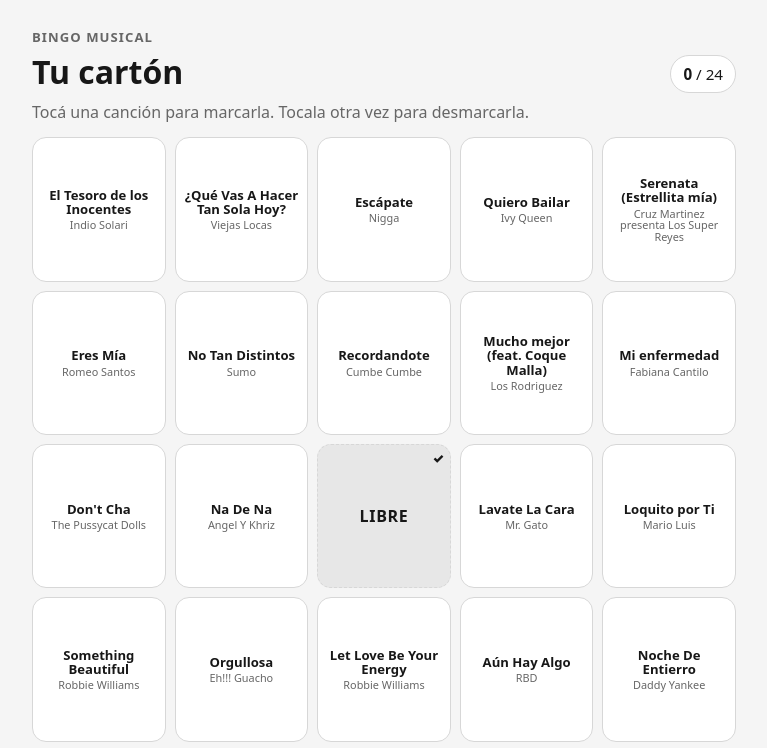
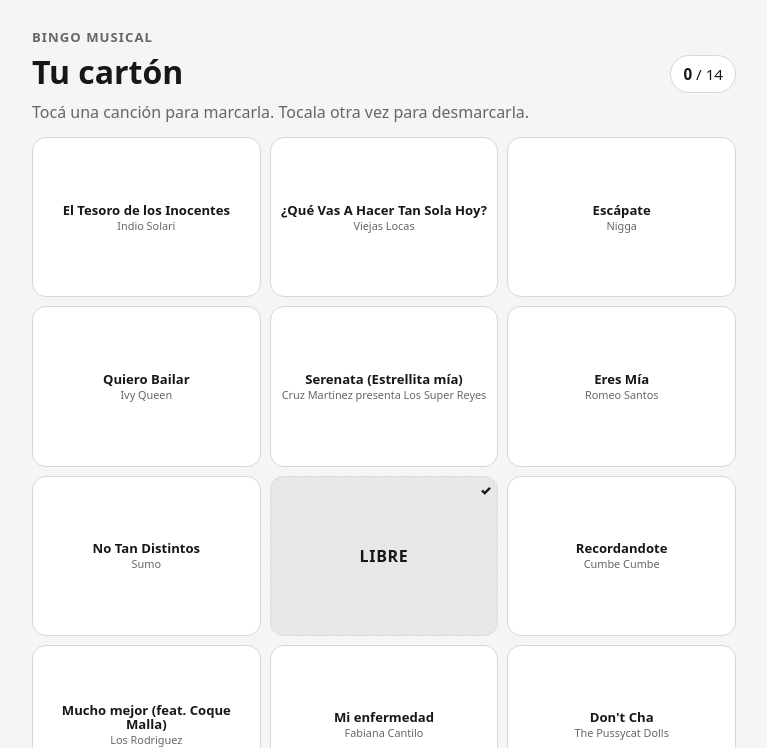
Before and after one commit to melisabeatriz/bingo-musical, a plain HTML site: page index.html in a window 1280 px wide. Both pictures are taken after a click on the button "Generar mi cartón". Shown: the top 748 px of the page, without its empty margins (256-1023 px from the left). Drawn offline with Linux system fonts and the light colour scheme.

Commit message:
subo cambios

```diff
--- a/bingo.js
+++ b/bingo.js
@@ -1,6 +1,7 @@
 const CONFIG = {
   csvPath: "canciones.csv",
-  gridSize: 5,
+  columns: 3,
+  rows: 5,
   freeCenter: true,
 };
 
@@ -42,7 +43,7 @@
   try {
     const songs = await loadSongs(CONFIG.csvPath);
 
-    const totalCells = CONFIG.gridSize * CONFIG.gridSize;
+    const totalCells = CONFIG.columns * CONFIG.rows;
     const neededSongs = totalCells - (CONFIG.freeCenter ? 1 : 0);
 
     if (songs.length < neededSongs) {
@@ -52,8 +53,12 @@
     }
 
     const selected = shuffle([...songs]).slice(0, neededSongs);
-    cardCells = buildCard(selected, CONFIG.gridSize, CONFIG.freeCenter);
-
+    cardCells = buildCard(
+      selected,
+      CONFIG.rows,
+      CONFIG.columns,
+      CONFIG.freeCenter,
+    );
     renderCard(cardCells);
 
     homeScreen.classList.add("hidden");
@@ -134,16 +139,16 @@
   return headers.findIndex((header) => normalizedCandidates.includes(header));
 }
 
-function buildCard(selectedSongs, size, freeCenter) {
+function buildCard(selectedSongs, rows, columns, freeCenter) {
   const cells = [];
   let songIndex = 0;
 
-  for (let row = 0; row < size; row += 1) {
-    for (let col = 0; col < size; col += 1) {
+  for (let row = 0; row < rows; row += 1) {
+    for (let col = 0; col < columns; col += 1) {
       const isCenter =
         freeCenter &&
-        row === Math.floor(size / 2) &&
-        col === Math.floor(size / 2);
+        row === Math.floor(rows / 2) &&
+        col === Math.floor(columns / 2);
 
       if (isCenter) {
         cells.push({
@@ -166,8 +171,7 @@
 
 function renderCard(cells) {
   bingoGrid.innerHTML = "";
-  bingoGrid.style.gridTemplateColumns = `repeat(${CONFIG.gridSize}, minmax(0, 1fr))`;
-
+  bingoGrid.style.gridTemplateColumns = `repeat(${CONFIG.columns}, minmax(0, 1fr))`;
   const playableCount = cells.filter((cell) => cell.type === "song").length;
   totalCount.textContent = String(playableCount);
 
--- a/style.css
+++ b/style.css
@@ -20,7 +20,12 @@
   min-height: 100%;
   background: var(--bg);
   color: var(--text);
-  font-family: system-ui, -apple-system, BlinkMacSystemFont, "Segoe UI", sans-serif;
+  font-family:
+    system-ui,
+    -apple-system,
+    BlinkMacSystemFont,
+    "Segoe UI",
+    sans-serif;
 }
 
 body {
@@ -175,7 +180,7 @@
 
 .bingo-cell {
   position: relative;
-  aspect-ratio: 1 / 1.08;
+  aspect-ratio: 1 / 0.7;
   min-width: 0;
   border: 1px solid var(--border);
   border-radius: 10px;
@@ -191,7 +196,10 @@
   cursor: pointer;
   overflow: hidden;
   -webkit-tap-highlight-color: transparent;
-  transition: transform 0.08s ease, background-color 0.15s ease, color 0.15s ease;
+  transition:
+    transform 0.08s ease,
+    background-color 0.15s ease,
+    color 0.15s ease;
 }
 
 .bingo-cell:active {
```
